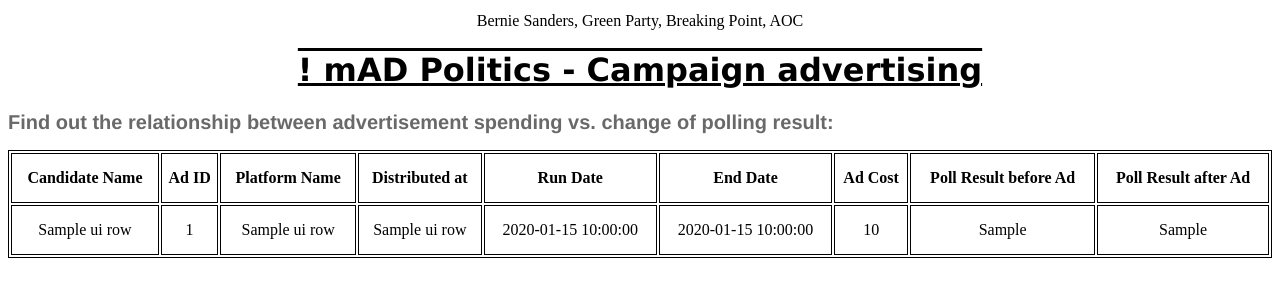
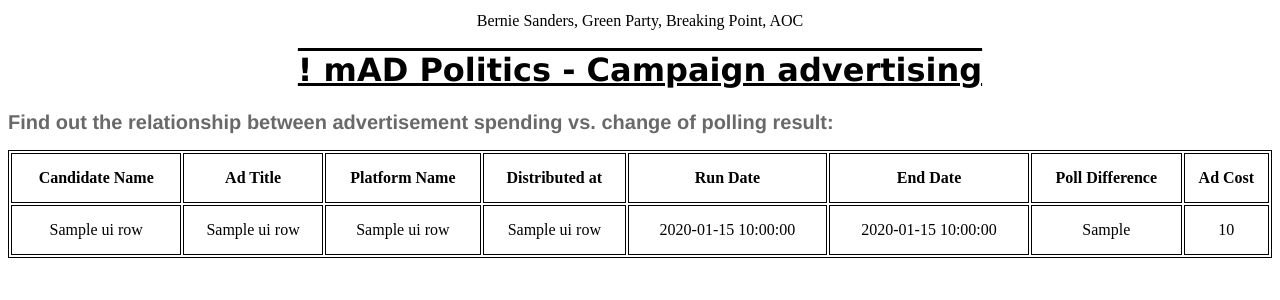
Before and after one commit to ravibhandia/mAD_Politics_Remastered, a Flask app: template webapp/templates/q6.html in a window 1280 px wide. Shown: the part 212-512 px from the top of the page. Run offline with Flask 2, Linux system fonts and the light colour scheme; the template is opened without the code that fills it: most values are stand-ins (such as "Sample title", 1, 10 or a date in 2020).

Commit message:
modify query 6

```diff
--- a/webapp/templates/madPolitics.html
+++ b/webapp/templates/madPolitics.html
@@ -72,7 +72,7 @@
 			<form method="GET" action="/q3">
 				<br>
 				<label for="search" style="color:#000000"><b> 3. Forecasted total leading states and delegates of all candidates </b></label>
-					<input type="submit" value="Go and find out" />
+					<input type="submit" value="Go and find out" /><br>
 				<br>
 			</form>
 
--- a/webapp/templates/q6.html
+++ b/webapp/templates/q6.html
@@ -21,28 +21,26 @@
 		<!-- # Create table heads -->
 		<tr>
 			<th>Candidate Name</th>
-			<th>Ad ID</th>
+			<th>Ad Title</th>
 			<th>Platform Name</th>
 			<th>Distributed at</th>
 			<th>Run Date</th>
 			<th>End Date</th>
+			<th>Poll Difference</th>
 			<th>Ad Cost</th>
-			<th>Poll Result before Ad</th>
-			<th>Poll Result after Ad</th>
 
 		<!-- # Iterate through list and display values of a speific key -->
 		</tr>
 			{% for ui_row in Ad_spending_worth %}
 		<tr>
 			<td>{{ ui_row.Candidate_name }}</td>
-			<td>{{ ui_row.Ad_id }}</td>
+			<td>{{ ui_row.Ad_title }}</td>
 			<td>{{ ui_row.Platform_name }}</td>
 			<td>{{ ui_row.State_name }}</td>
 			<td>{{ ui_row.Ad_Start_Date }}</td>
 			<td>{{ ui_row.Ad_End_Date }}</td>
-			<td>{{ ui_row.Cost }}</td>
-			<td>{{ ui_row.Ad_Start_Poll }}</td>
-			<td>{{ ui_row.Ad_End_Poll }}</td>
+			<td>{{ ui_row.Poll_diff }}</td>
+			<td>{{ ui_row.Ad_cost }}</td>
 		</tr>
 
 		<!-- # Loop through each value in a collection -->
```
Also changed, not shown: webapp/index.py (+10 -9 lines).
